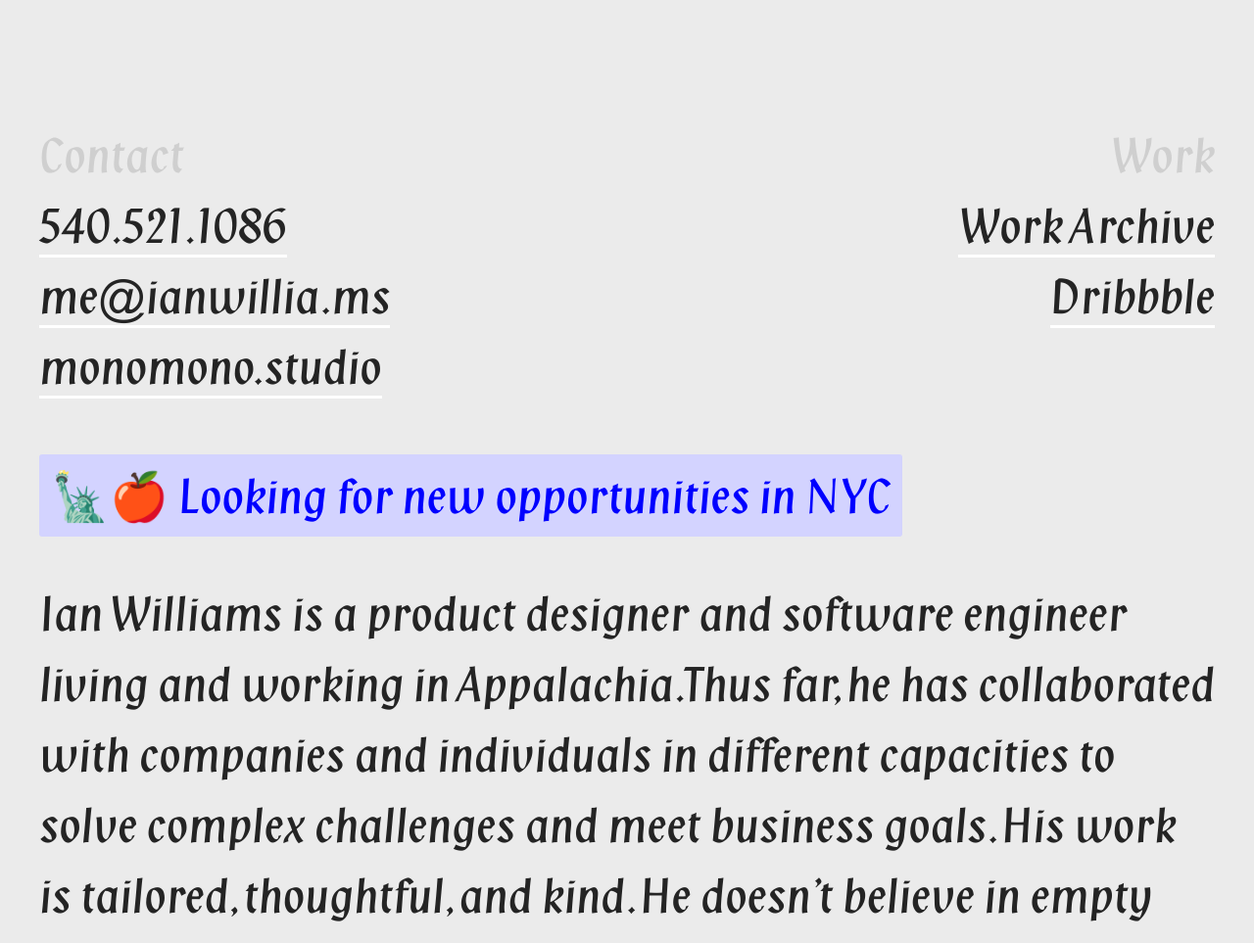
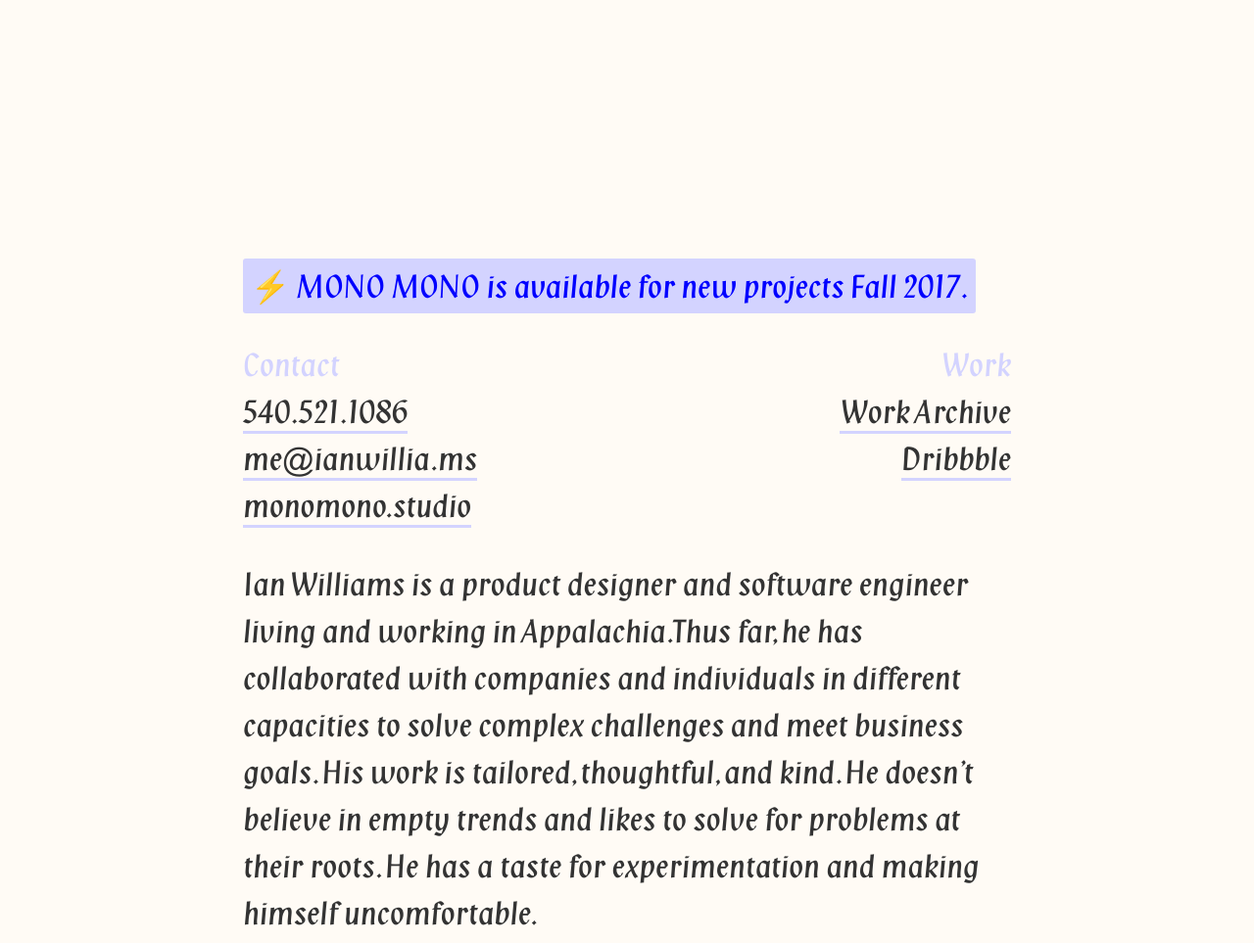
Before and after one commit to dictions/personal-site-v3, a website: page public/index.html in a window 1280 px wide. Shown: the top 963 px of the page at 98% size. Drawn offline with Linux system fonts and the light colour scheme.

Commit message:
availability update.

```diff
--- a/public/index.html
+++ b/public/index.html
@@ -12,14 +12,20 @@
 	font-weight: 400;
 }
 
+.clearfix:after {
+	content: "";
+	display: table;
+	clear: both;
+}
+
 a {
-	color: #242424;
+	color: #333;
 	text-decoration: none;
-	border-bottom: 3px solid white;
+	border-bottom: 3px solid rgb(211,211,255);
 }
 
 .header {
-	color: #cfcfcf;
+	color: rgb(211,211,255);
 }
 
 ul {
@@ -41,12 +47,12 @@
 	text-align: right;
 }
 
-body {
+html {
 	font-family: 'klang', sans-serif;
 	font-size: 18px;
 	line-height: 1.5em;
-	background: #ebebeb;
-	color: #242424;
+	background: #fffbf5;
+	color: #333333;
 	-webkit-font-smoothing: antialiased;
 	-moz-osx-font-smoothing: grayscale;
 }
@@ -60,7 +66,7 @@
 }
 
 @media (min-width: 500px) {
-	body {
+	html {
 		font-size: 24px;
 		max-width: 600px;
 		padding: 0 5px;
@@ -69,9 +75,9 @@
 }
 
 @media (min-width: 1000px) {
-	body {
-		font-size: 48px;
-		max-width: 1200px;
+	html {
+		font-size: 32px;
+		max-width: 800px;
 		padding: 0 10px;
 		margin: 8rem auto;
 	}
@@ -84,7 +90,8 @@
 </style>
 </head>
 <body>
-	<header>
+	<p class="callout">⚡️ MONO MONO is available for new projects Fall 2017.</p>
+	<header class="clearfix">
 		<ul class="left">
 			<li class="header">Contact</li>
 			<li><a href="tel:540-521-1086">540.521.1086</a></li>
@@ -98,7 +105,6 @@
 		</ul>
 	</header>
 	<main>
-		<p class="callout">🗽🍎 Looking for new opportunities in NYC</p>
 		<p>Ian Williams is a product designer and software engineer living and working in Appalachia. Thus far, he has collaborated with companies and individuals in different capacities to solve complex challenges and meet business goals. His work is tailored, thoughtful, and kind. He doesn’t believe in empty trends and likes to solve for problems at their roots. He has a taste for experimentation and making himself uncomfortable.</p>
 	</main>
 	<script>
```
